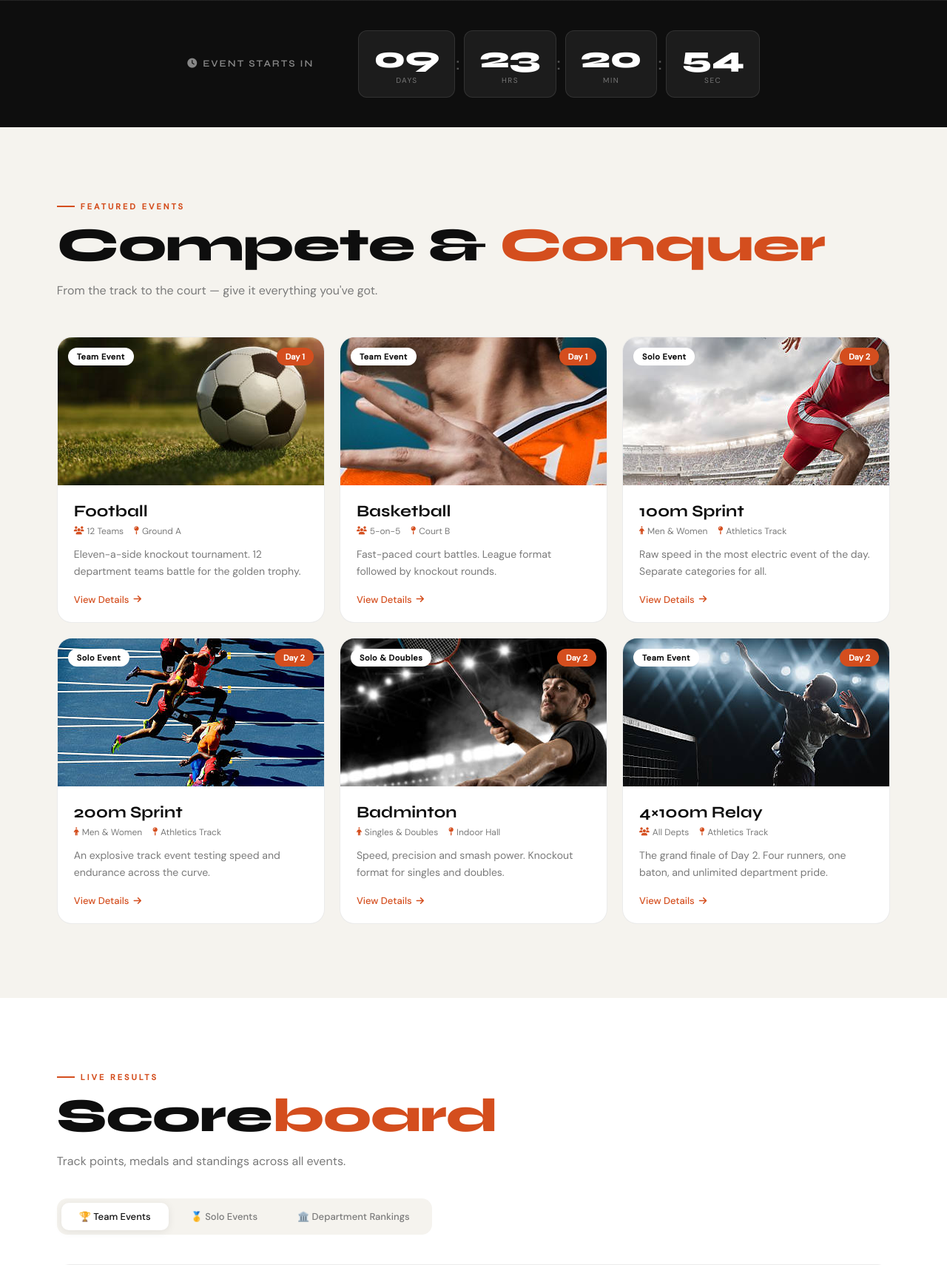
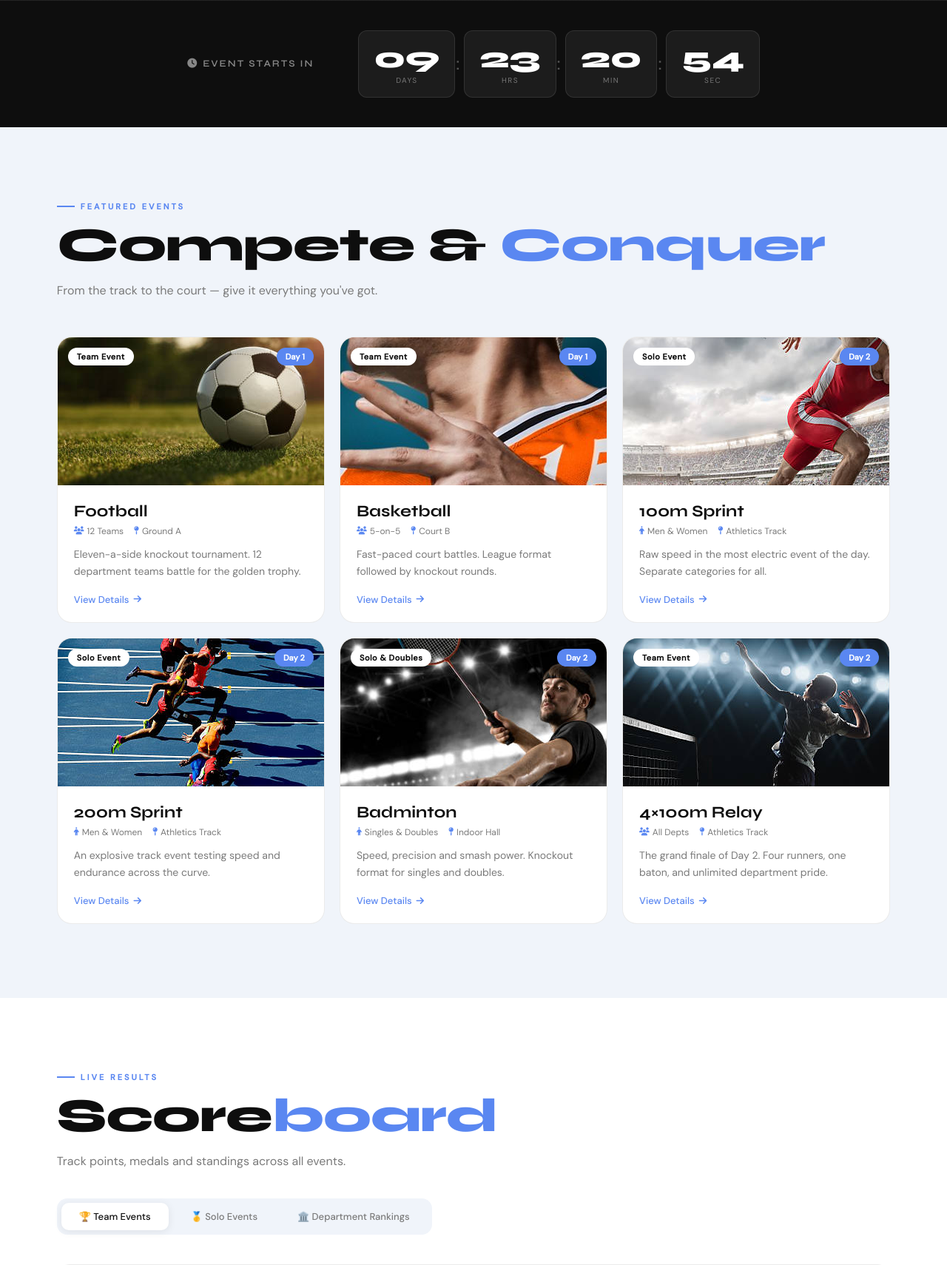
Before and after one commit to sherinsherin9691/Sports-day-registration, a Python web app: template client/templates/landing.html in a window 1280 px wide. Shown: the part 1042-2752 px from the top of the page at 74% size. Run offline with Jinja, Linux system fonts and the light colour scheme; the template is opened without the code that fills it, so the values that code supplies are empty.

Commit message:
change of bg colour

```diff
--- a/client/templates/landing.html
+++ b/client/templates/landing.html
@@ -9,12 +9,12 @@
 <link rel="stylesheet" href="https://cdnjs.cloudflare.com/ajax/libs/font-awesome/6.5.2/css/all.min.css"/>
 <style>
 :root {
-  --bg: #F5F3EE;
+  --bg: #F0F4FA;
   --bg-card: #FFFFFF;
   --ink: #0E0E0E;
   --ink-2: #3A3A3A;
   --ink-3: #7A7A7A;
-  --accent: #D44E1E;
+  --accent: #5a87f1;
   --accent-2: #1A1A2E;
   --gold: #C8981A;
   --silver: #8A9BAE;
```
